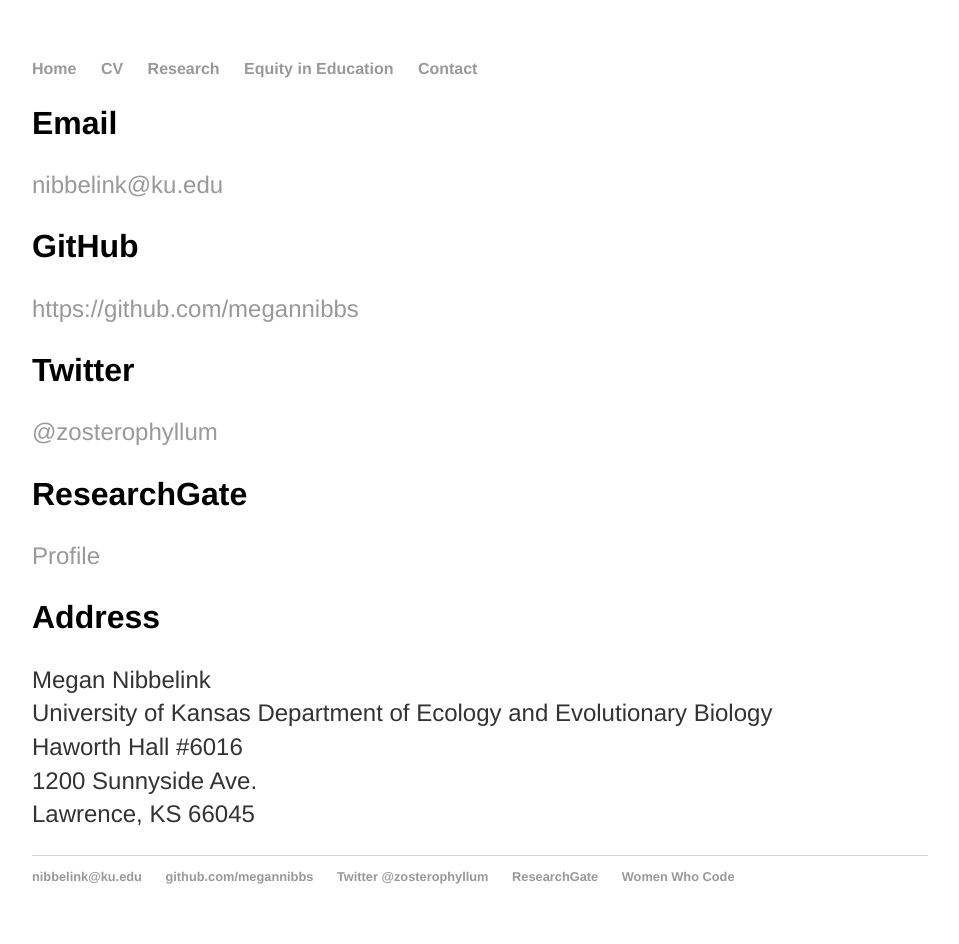
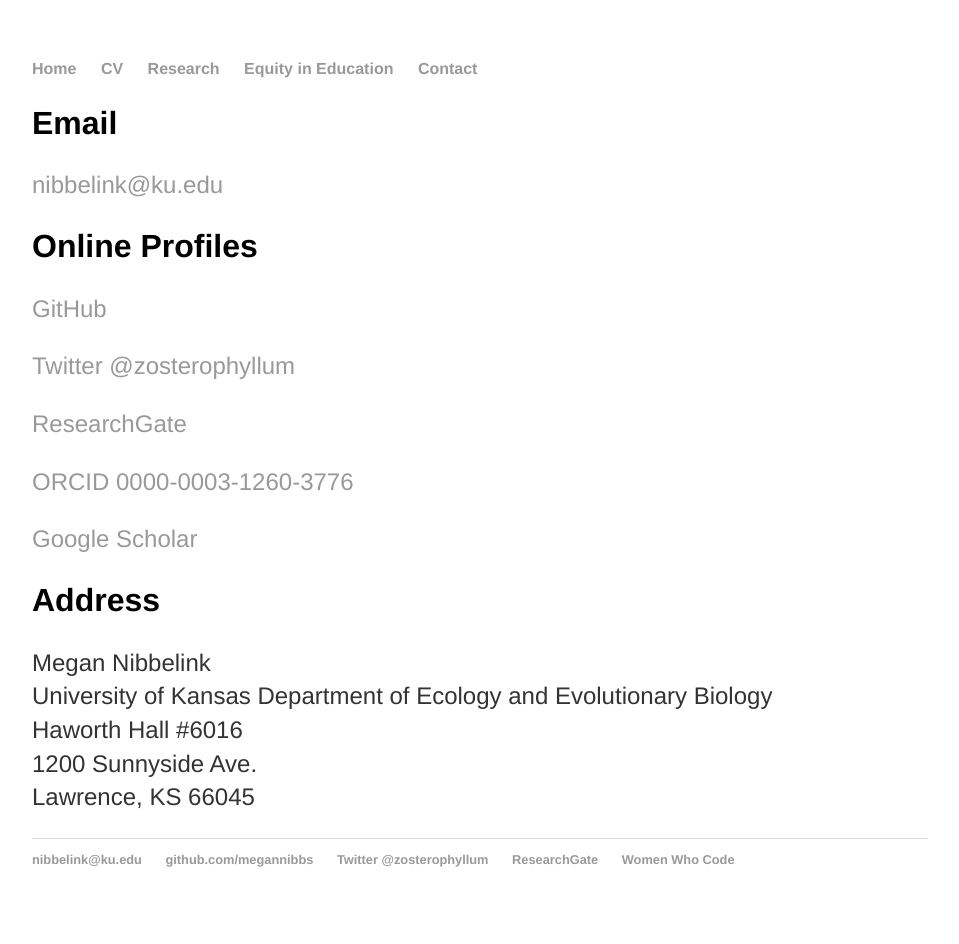
Before and after one commit to megannibbs/megannibbelink.github.io, a Jekyll site: the page built from contact/index.html, in a window 1280 px wide. Shown: the whole page, without its empty margins (160-1119 px from the left). Built offline with Jekyll 4.4.1, drawn with Linux system fonts in a browser that asks for light colours.

Commit message:
Update index.html

```diff
--- a/contact/index.html
+++ b/contact/index.html
@@ -5,15 +5,16 @@ title: Meg Nibbelink | Contact
 <div class="blurb">
 	<h2>Email</h2>
 	<p><a href="mailto:nibbelink@ku.edu">nibbelink@ku.edu</a></p>
-	<h2>GitHub</h2>
-	<p><a href="https://github.com/megannibbs">https://github.com/megannibbs</a></p>
-	<h2>Twitter</h2>
-	<p><a href="https://twitter.com/zosterophyllum">@zosterophyllum</a></p>
-	<h2>ResearchGate</h2>
-	<p><a href="https://www.researchgate.net/profile/Megan-Nibbelink">Profile</a></p>
+	<h2>Online Profiles</h2>
+	<p><a href="https://github.com/megannibbs">GitHub</a></p>
+	<p><a href="https://twitter.com/zosterophyllum">Twitter @zosterophyllum</a></p>
+	<p><a href="https://www.researchgate.net/profile/Megan-Nibbelink">ResearchGate</a></p>
+	<p><a href="https://orcid.org/0000-0003-1260-3776">ORCID 0000-0003-1260-3776</a></p>
+	<p><a href="https://scholar.google.com/citations?user=psFZBksAAAAJ&hl=en">Google Scholar</a></p>
 	<h2>Address</h2>
 	<p>Megan Nibbelink</br>
-	University of Kansas Department of Ecology and Evolutionary Biology</br>
+	University of Kansas
+	Department of Ecology and Evolutionary Biology</br>
 	Haworth Hall #6016</br>
 	1200 Sunnyside Ave.</br>
 	Lawrence, KS 66045</br>
```
